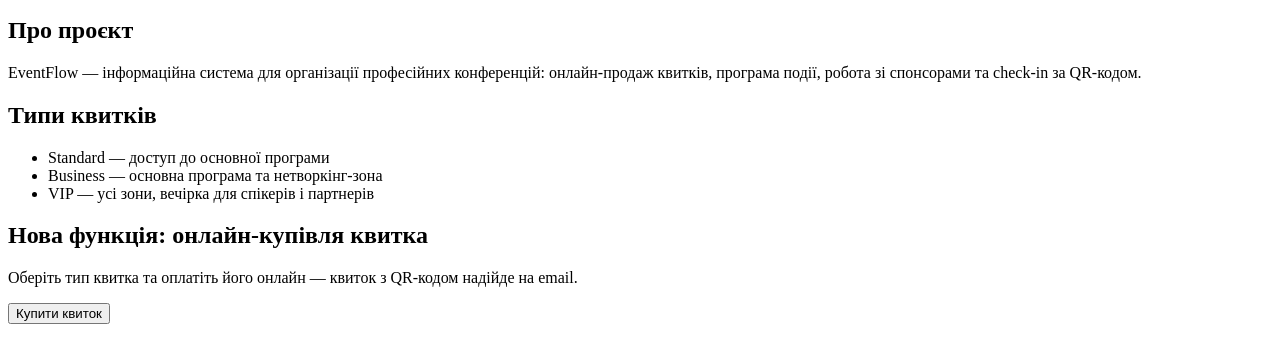
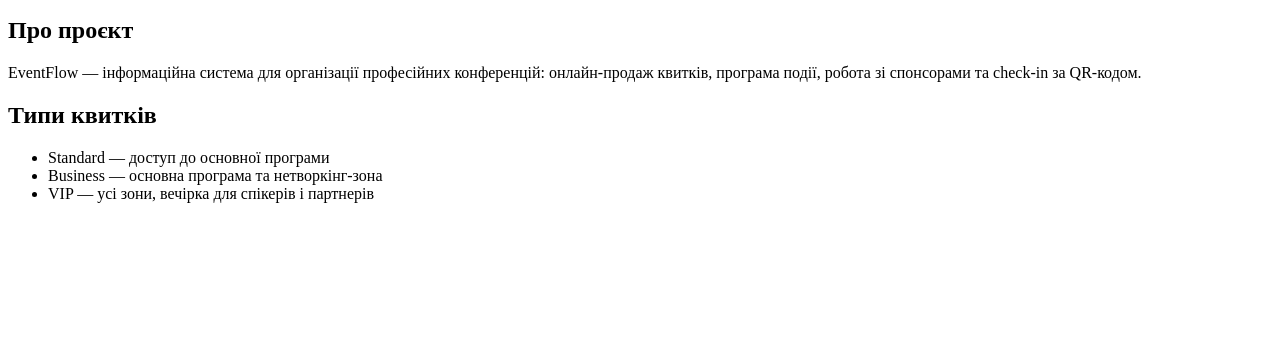
Before and after one commit to yuramoskalchuk/eventflow-web, a plain HTML site: page index.html in a window 1280 px wide. Shown: the part 101-464 px from the top of the page. Drawn offline with Linux system fonts and the light colour scheme.

Commit message:
Revert "Add feature section"

```diff
--- a/index.html
+++ b/index.html
@@ -16,8 +16,5 @@
     <li>Business — основна програма та нетворкінг-зона</li>
     <li>VIP — усі зони, вечірка для спікерів і партнерів</li>
   </ul>
-  <h2>Нова функція: онлайн-купівля квитка</h2>
-  <p>Оберіть тип квитка та оплатіть його онлайн — квиток з QR-кодом надійде на email.</p>
-  <button type="button">Купити квиток</button>
 </body>
 </html>
```
